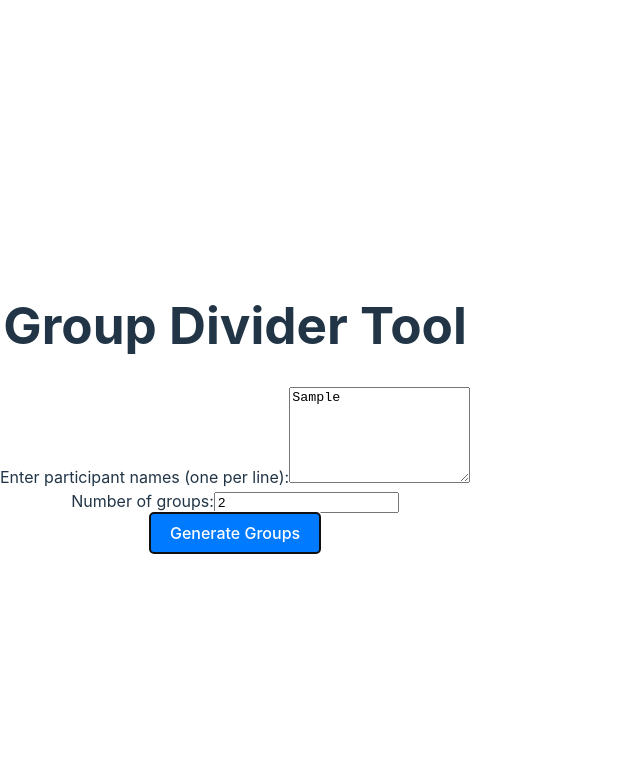
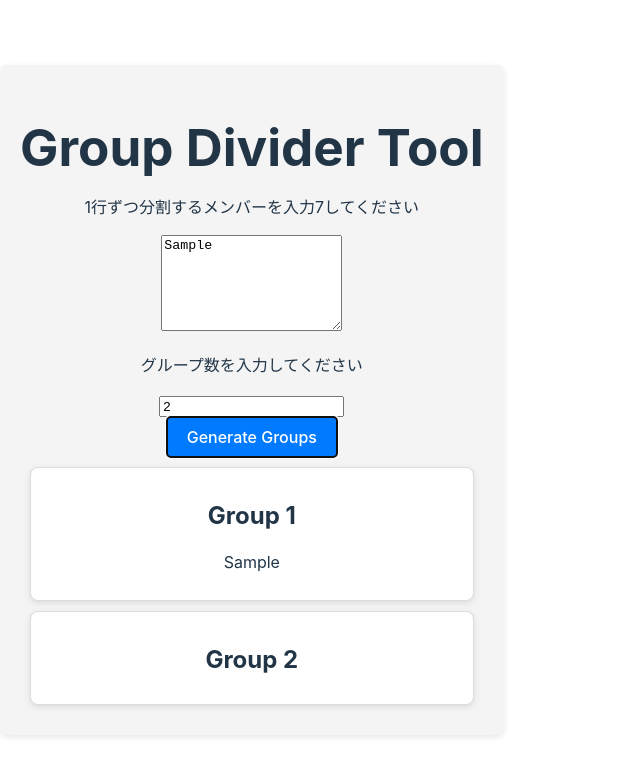
Before and after one commit to rami2076/groups, a React (Vite) app: page / in a window 1280 px wide. Both pictures are taken after typing "Sample" into the empty fields and a click on the button "Generate Groups". Shown: the top 776 px of the page, without its empty margins (0-640 px from the left). Built offline with nearby package versions, Linux system fonts and the light colour scheme.

Commit message:
refactor

```diff
--- a/src/components/atoms/Button.css
+++ b/src/components/atoms/Button.css
@@ -6,6 +6,7 @@
     cursor: pointer;
     border-radius: 4px;
     font-size: 16px;
+    transition: background-color 0.3s;
 }
 
 .Button:hover {
--- /dev/null
+++ b/src/components/molecules/GroupCard.css
@@ -0,0 +1,21 @@
+.GroupCard {
+    border: 1px solid #ddd;
+    padding: 10px;
+    margin: 10px;
+    border-radius: 8px;
+    background-color: #fff;
+    box-shadow: 0 2px 6px rgba(0, 0, 0, 0.1);
+}
+
+h2 {
+    margin-bottom: 10px;
+}
+
+ul {
+    list-style: none;
+    padding-left: 0;
+}
+
+li {
+    margin-bottom: 5px;
+}
--- /dev/null
+++ b/src/components/molecules/GroupCard.tsx
@@ -0,0 +1,22 @@
+import React from 'react';
+import './GroupCard.css';
+
+interface GroupCardProps {
+    participants: string[];
+    groupNumber: number;
+}
+
+const GroupCard: React.FC<GroupCardProps> = ({ participants, groupNumber }) => {
+    return (
+        <div className="GroupCard">
+            <h2>Group {groupNumber}</h2>
+            <ul>
+                {participants.map((participant, index) => (
+                    <li key={index}>{participant}</li>
+                ))}
+            </ul>
+        </div>
+    );
+};
+
+export default GroupCard;
--- a/src/components/molecules/GroupCountInput.tsx
+++ b/src/components/molecules/GroupCountInput.tsx
@@ -5,11 +5,11 @@ interface GroupCountInputProps {
     onChange: (event: React.ChangeEvent<HTMLInputElement>) => void;
 }
 
-const GroupCountInput: React.FC<GroupCountInputProps> = ({ value, onChange }) => {
+const GroupCountInput: React.FC<GroupCountInputProps> = ({value, onChange}) => {
     return (
         <div>
-            <label>Number of groups:</label>
-            <input type="number" min={2} value={value} onChange={onChange} />
+            <p><label>グループ数を入力してください</label></p>
+            <input type="number" min={2} value={value} onChange={onChange}/>
         </div>
     );
 };
--- /dev/null
+++ b/src/components/molecules/ParticipantsInput.css
@@ -0,0 +1,18 @@
+.ParticipantsInput {
+    margin-bottom: 20px;
+    display: flex;
+    flex-direction: column;
+}
+
+label {
+    font-weight: bold;
+    margin-bottom: 5px;
+}
+
+textarea {
+    width: 100%;
+    padding: 10px;
+    border: 1px solid #ccc;
+    border-radius: 4px;
+    resize: vertical;
+}
--- a/src/components/molecules/ParticipantsInput.tsx
+++ b/src/components/molecules/ParticipantsInput.tsx
@@ -5,11 +5,11 @@ interface ParticipantsInputProps {
     onChange: (event: React.ChangeEvent<HTMLTextAreaElement>) => void;
 }
 
-const ParticipantsInput: React.FC<ParticipantsInputProps> = ({ value, onChange }) => {
+const ParticipantsInput: React.FC<ParticipantsInputProps> = ({value, onChange}) => {
     return (
-        <div>
-            <label>Enter participant names (one per line):</label>
-            <textarea rows={6} value={value} onChange={onChange} />
+        <div className="ParticipantsInput">
+            <p><label htmlFor="participantsInput">1行ずつ分割するメンバーを入力7してください</label></p>
+            <textarea id="participantsInput" rows={6} value={value} onChange={onChange}/>
         </div>
     );
 };
--- a/src/components/organisms/GroupGenerator.tsx
+++ b/src/components/organisms/GroupGenerator.tsx
@@ -2,28 +2,61 @@ import React from 'react';
 import ParticipantsInput from '../molecules/ParticipantsInput';
 import GroupCountInput from '../molecules/GroupCountInput';
 import Button from '../atoms/Button';
+import GroupCard from '../molecules/GroupCard'; // 追加
 
 interface GroupGeneratorProps {
     participants: string;
     groupCount: number;
     onParticipantsChange: (event: React.ChangeEvent<HTMLTextAreaElement>) => void;
     onGroupCountChange: (event: React.ChangeEvent<HTMLInputElement>) => void;
-    onGenerateGroups: () => void;
 }
 
 const GroupGenerator: React.FC<GroupGeneratorProps> = ({
                                                            participants,
                                                            groupCount,
                                                            onParticipantsChange,
-                                                           onGroupCountChange,
-                                                           onGenerateGroups
+                                                           onGroupCountChange
                                                        }) => {
+    const [groups, setGroups] = React.useState<string[][]>([]);
+
+    const generateGroups = () => {
+        const participantList = participants.split('\n').filter(participant => participant.trim() !== '');
+        const shuffledParticipants = shuffleArray(participantList);
+        const dividedGroups: string[][] = [];
+        const participantsPerGroup = Math.ceil(shuffledParticipants.length / groupCount);
+
+        for (let i = 0; i < groupCount; i++) {
+            const startIndex = i * participantsPerGroup;
+            const endIndex = startIndex + participantsPerGroup;
+            const group = shuffledParticipants.slice(startIndex, endIndex);
+            dividedGroups.push(group);
+        }
+
+        setGroups(dividedGroups); // グループを設定
+    };
+
+    const shuffleArray = (array: string[]) => {
+        const shuffledArray = [...array];
+        for (let i = shuffledArray.length - 1; i > 0; i--) {
+            const j = Math.floor(Math.random() * (i + 1));
+            [shuffledArray[i], shuffledArray[j]] = [shuffledArray[j], shuffledArray[i]];
+        }
+        return shuffledArray;
+    };
+
     return (
         <div>
             <h1>Group Divider Tool</h1>
-            <ParticipantsInput value={participants} onChange={onParticipantsChange} />
-            <GroupCountInput value={groupCount} onChange={onGroupCountChange} />
-            <Button onClick={onGenerateGroups}>Generate Groups</Button>
+            <ParticipantsInput value={participants} onChange={onParticipantsChange}/>
+            <GroupCountInput value={groupCount} onChange={onGroupCountChange}/>
+            <Button onClick={generateGroups}>Generate Groups</Button>
+            {groups.length > 0 && (
+                <div className="GroupsContainer">
+                    {groups.map((group, index) => (
+                        <GroupCard key={index} participants={group} groupNumber={index + 1}/>
+                    ))}
+                </div>
+            )}
         </div>
     );
 };
--- a/src/components/pages/AppPage.css
+++ b/src/components/pages/AppPage.css
@@ -1,4 +1,17 @@
 .App {
     text-align: center;
-    margin-top: 50px;
+    margin: 50px auto;
+    padding: 20px;
+    max-width: 600px;
+    background-color: #f4f4f4;
+    border-radius: 8px;
+    box-shadow: 0 2px 6px rgba(0, 0, 0, 0.1);
 }
+
+h1 {
+    margin-bottom: 20px;
+}
+
+h2 {
+    margin-top: 20px;
+}
--- a/src/components/pages/AppPage.tsx
+++ b/src/components/pages/AppPage.tsx
@@ -1,11 +1,13 @@
-import React, { useState } from 'react';
+import React, {useState} from 'react';
 import GroupGenerator from '../organisms/GroupGenerator';
 import AppTemplate from '../templates/AppTemplate';
 import './AppPage.css';
+import GroupCard from "../molecules/GroupCard";
 
 const AppPage: React.FC = () => {
     const [participants, setParticipants] = useState('');
     const [groupCount, setGroupCount] = useState<number>(2);
+    const [groups, setGroups] = useState<string[][]>([]);
 
     const handleParticipantsChange = (event: React.ChangeEvent<HTMLTextAreaElement>) => {
         setParticipants(event.target.value);
@@ -15,10 +17,6 @@ const AppPage: React.FC = () => {
         setGroupCount(parseInt(event.target.value, 10));
     };
 
-    const generateGroups = () => {
-        // ... (same logic as before)
-    };
-
     return (
         <AppTemplate>
             <GroupGenerator
@@ -26,8 +24,14 @@ const AppPage: React.FC = () => {
                 groupCount={groupCount}
                 onParticipantsChange={handleParticipantsChange}
                 onGroupCountChange={handleGroupCountChange}
-                onGenerateGroups={generateGroups}
             />
+            {groups.length > 0 && (
+                <div className="GroupsContainer">
+                    {groups.map((group, index) => (
+                        <GroupCard key={index} participants={group} groupNumber={index + 1}/>
+                    ))}
+                </div>
+            )}
         </AppTemplate>
     );
 };
--- a/src/main.tsx
+++ b/src/main.tsx
@@ -1,6 +1,5 @@
 import React from 'react'
 import ReactDOM from 'react-dom/client'
-import App from './App'
 import './index.css'
 import AppPage from "./components/pages/AppPage";
 
```
Also changed, not shown: src/App.tsx (deleted, +0 -73 lines).
